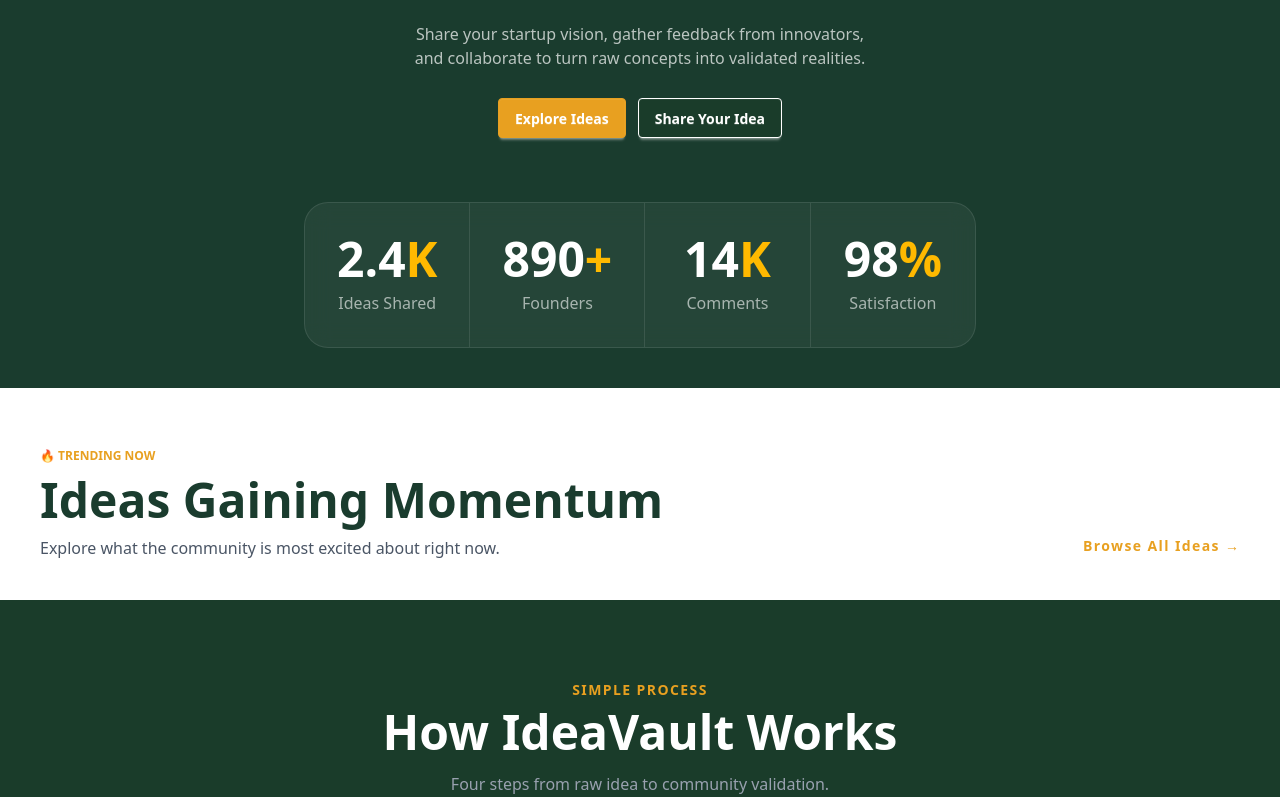
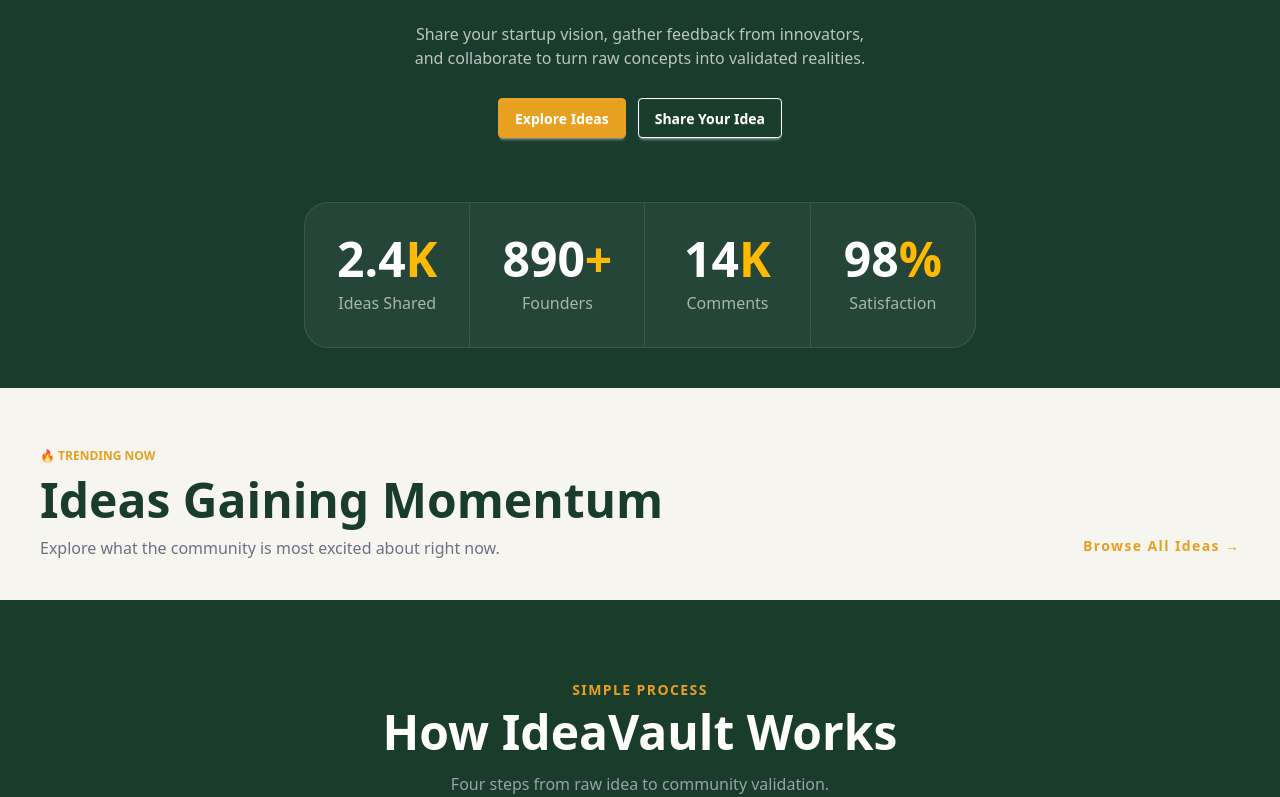
Before and after one commit to nijum-dev/b13-a09, a Next.js app: page / in a window 1280 px wide. Shown: the part 462-1259 px from the top of the page. Built offline with nearby package versions, Linux system fonts and the light colour scheme.

Commit message:
bugs fixed

```diff
--- a/src/components/Cards.jsx
+++ b/src/components/Cards.jsx
@@ -3,12 +3,12 @@
 
 const Cards = () => {
     return (
-        <div className=''>
+        <div className='bg-[#F7F5F0] '>
             <div className='mt-15 mx-10 '>
                 <p className='text-[#E8A020] font-bold text-xs mb-3'>🔥 TRENDING NOW</p>
                 <h1 className='text-[#1A3C2E] font-extrabold text-5xl mb-3'>Ideas Gaining Momentum</h1>
                <div className='flex justify-between'>
-                 <p className='text-gray-600 mb-10'>Explore what the community is most excited about right now.</p>
+                 <p className='text-gray-500 mb-10'>Explore what the community is most excited about right now.</p>
                  <p className='text-[#E8A020] font-bold text-sm animate__animated animate__bounce tracking-widest'>Browse All Ideas →</p>
                </div>
             </div>
```
